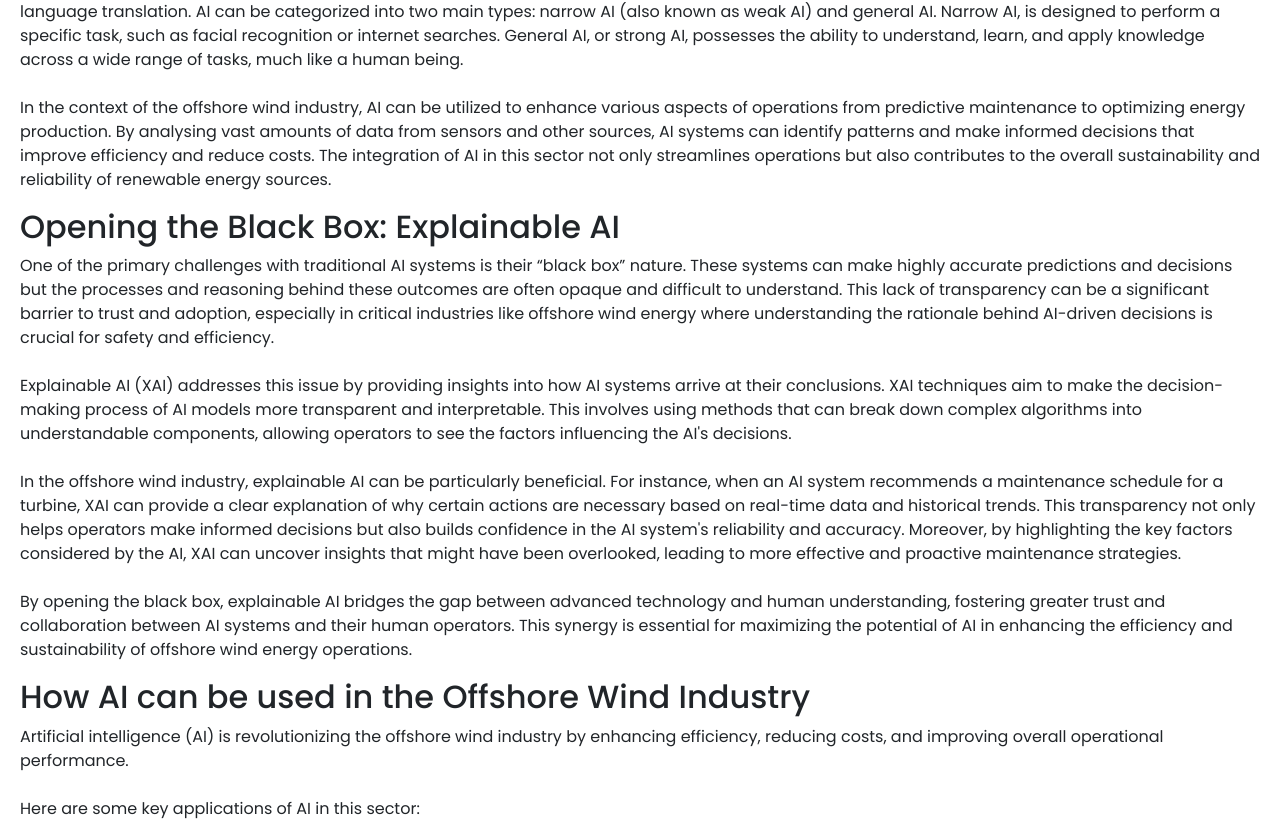
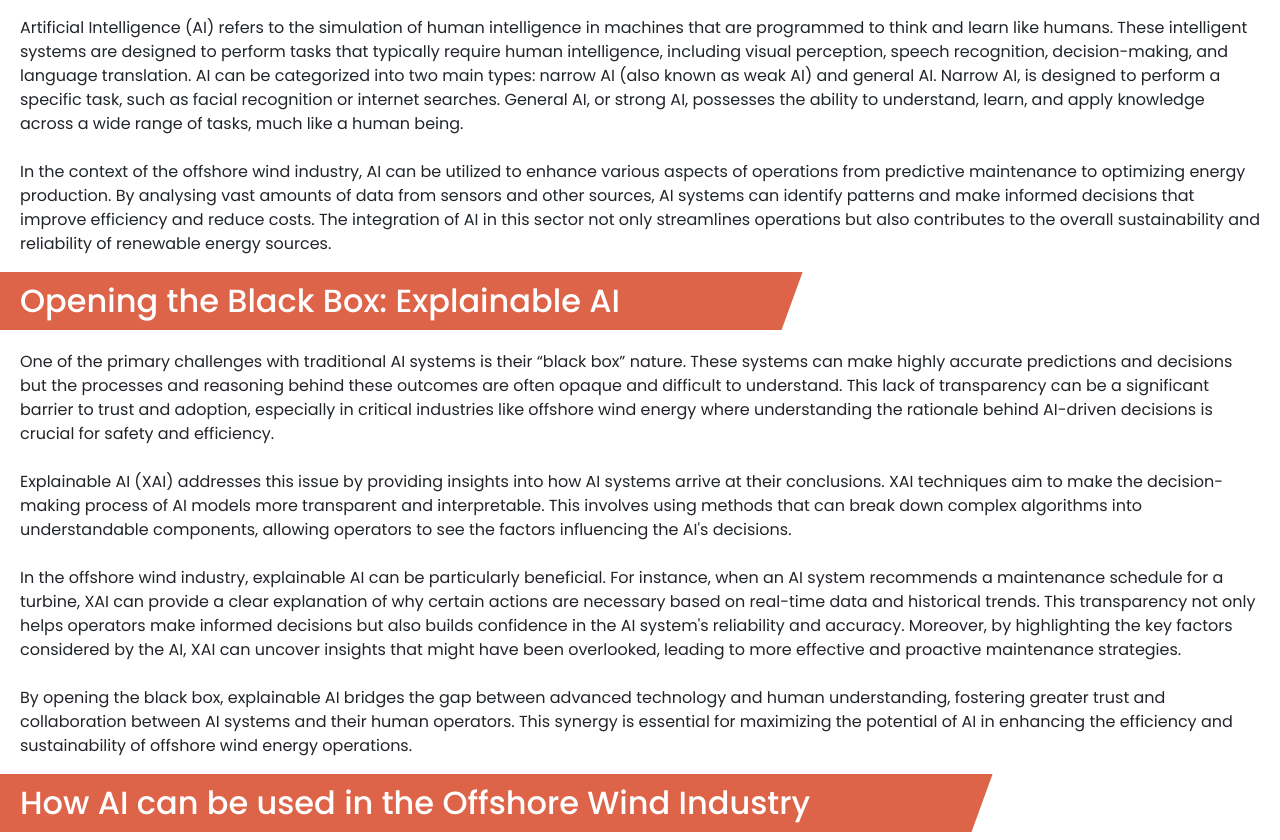
Before and after one commit to LouisDonaldson/LouisDonaldson.github.io, a plain HTML site: page Poster-Link/PosterReferences.html in a window 1280 px wide. Shown: the part 657-1497 px from the top of the page. Drawn offline with nearby package versions, Linux system fonts and the light colour scheme.

Commit message:
updated headings

```diff
--- a/Poster-Link/PosterReferences.html
+++ b/Poster-Link/PosterReferences.html
@@ -36,7 +36,10 @@
         </h5>
     </div>
     <div class="content">
-        <h2>Introduction</h2>
+        <div class="heading_banner banner">
+            <h2 class="subtitle heading">Introduction</h2>
+        </div>
+        <br>
         <p>The offshore wind industry is rapidly expanding as a key player in the global transition to renewable energy. However,
         the complexity and harsh conditions of the marine environment pose significant challenges to the maintenance and
         operation of offshore wind turbines. This is where explainable artificial intelligence (AI) comes into play. Unlike
@@ -46,7 +49,10 @@
         energy production. By leveraging explainable AI, operators can not only optimize performance and reduce costs but also
         gain confidence in the technology's recommendations, ultimately driving the industry towards greater sustainability and
         innovation.</p>
-        <h2>What is AI?</h2>
+        <div class="heading_banner banner">
+            <h2 class="subtitle heading">What is AI?</h2>
+        </div>
+        <br>
         <p>Artificial Intelligence (AI) refers to the simulation of human intelligence in machines that are programmed to think and
         learn like humans. These intelligent systems are designed to perform tasks that typically require human intelligence,
         including visual perception, speech recognition, decision-making, and language translation. AI can be categorized into two
@@ -59,7 +65,10 @@
         sources, AI systems can identify patterns and make informed decisions that improve efficiency and reduce costs. The
         integration of AI in this sector not only streamlines operations but also contributes to the overall sustainability and
         reliability of renewable energy sources.</p>
-        <h2>Opening the Black Box: Explainable AI</h2>
+        <div class="heading_banner banner">
+            <h2 class="subtitle heading">Opening the Black Box: Explainable AI</h2>
+        </div>
+        <br>
         <p>One of the primary challenges with traditional AI systems is their “black box” nature. These systems can make highly
         accurate predictions and decisions but the processes and reasoning behind these outcomes are often opaque and difficult
         to understand. This lack of transparency can be a significant barrier to trust and adoption, especially in critical
@@ -81,7 +90,10 @@
         By opening the black box, explainable AI bridges the gap between advanced technology and human understanding, fostering
         greater trust and collaboration between AI systems and their human operators. This synergy is essential for maximizing
         the potential of AI in enhancing the efficiency and sustainability of offshore wind energy operations.</p>
-        <h2>How AI can be used in the Offshore Wind Industry</h2>
+        <div class="heading_banner banner">
+            <h2 class="subtitle heading">How AI can be used in the Offshore Wind Industry</h2>
+        </div>
+        <br>
         <p>
             Artificial intelligence (AI) is revolutionizing the offshore wind industry by enhancing efficiency, reducing costs, and
         improving overall operational performance.
@@ -121,7 +133,10 @@
         By integrating AI into various aspects of offshore wind operations, the industry can achieve greater reliability,
         efficiency, and sustainability. As AI technology continues to advance, its role in driving innovation and improving the
         performance of offshore wind farms will only become more significant.</p>
-        <h2>The Aim for my Thesis</h2>
+        <div class="heading_banner banner">
+            <h2 class="subtitle heading">The Aim for my Thesis</h2>
+        </div>
+        <br>
         The primary objective of my thesis is to delve into the realm of explainable artificial intelligence (AI) with a
         particular focus on utilising reinforcement learning to optimize maintenance scheduling within the offshore wind
         industry. This research aims to develop an advanced AI-driven system that can effectively manage and enhance the
--- a/Poster-Link/poster.css
+++ b/Poster-Link/poster.css
@@ -26,7 +26,7 @@ body{
 
 .subtitle_banner{
     position: relative;
-        left: -30px;
+        left: -40px;
         display: inline-flex;
         flex-direction: column;
         justify-content: center;
@@ -42,8 +42,27 @@ body{
 .subtitle{
     transform: skewX(20deg);
         position: relative;
-        left: 30px;
+        left: 40px;
         margin-bottom: 0px;
+}
+
+.heading_banner{
+    position: relative;
+    left: -40px;
+    display: inline-flex;
+    flex-direction: column;
+    justify-content: center;
+    align-items: start;
+    padding: 10px 20px;
+    padding-right: 15vw;
+    background-color: #de6449;
+    color: white;
+    transform: skewX(-20deg);
+    margin-bottom: 20px;
+}
+
+.subtitle.heading{
+    left: 20px;
 }
 
 .links{
```
